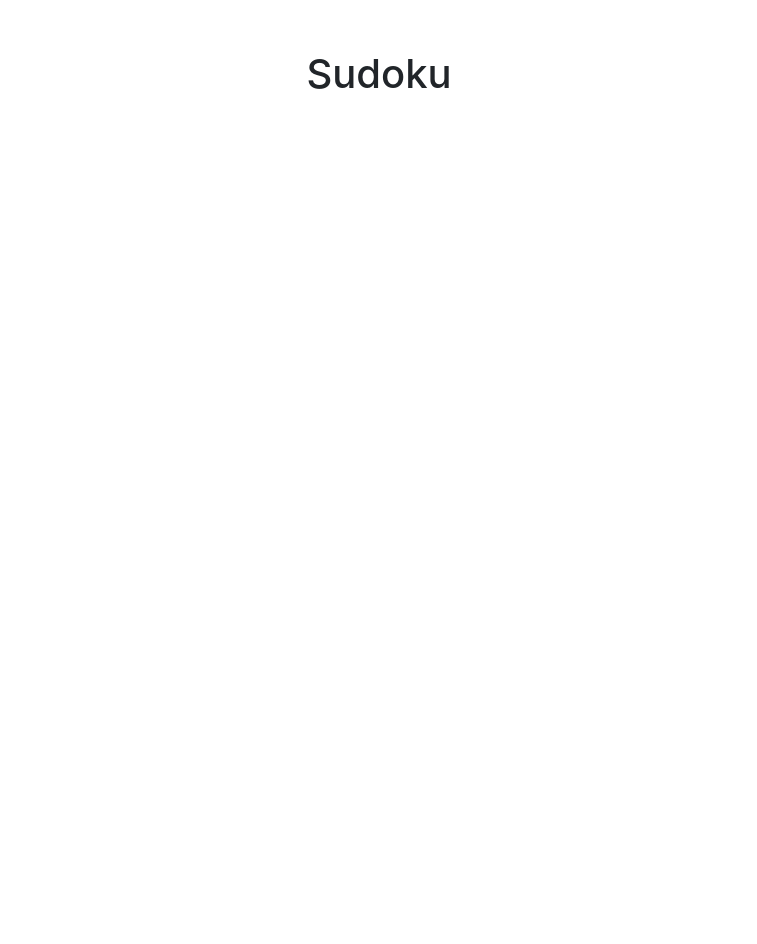
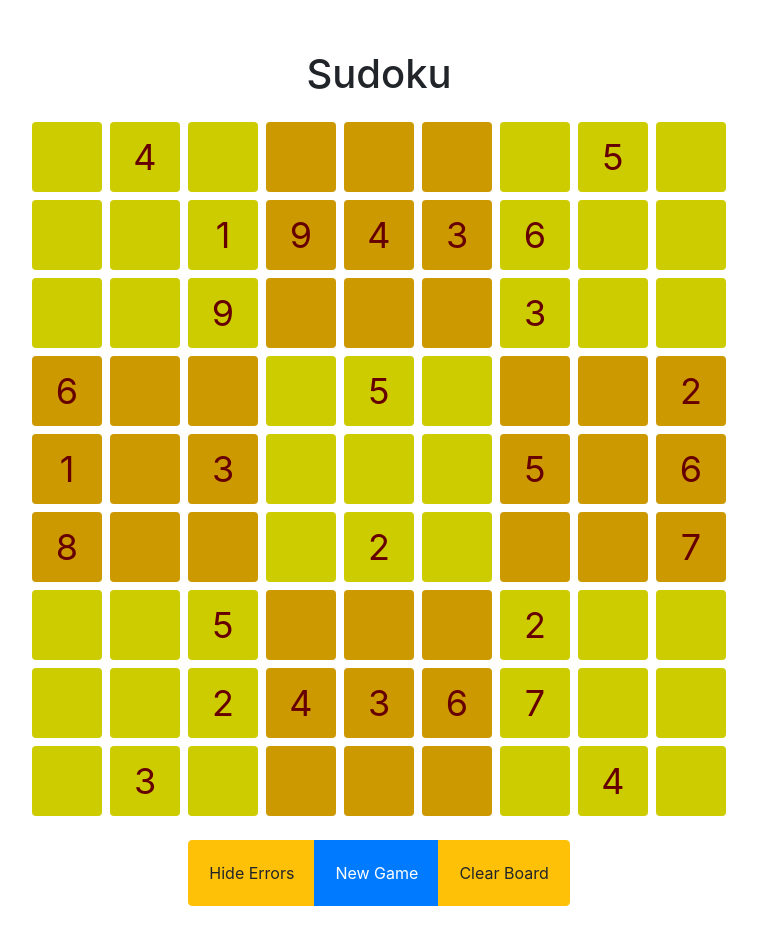
Before and after one commit to strakers/sudoku-js, a plain HTML site: page index.html in a window 1280 px wide. Shown: the whole page, without its empty margins (261-1018 px from the left). Before the commit the page ends 800 px from the top, so only its background shows below. Drawn offline with nearby package versions, Linux system fonts and the light colour scheme.

Commit message:
Call sudoku builder from index page

```diff
--- a/assets/sudoku.js
+++ b/assets/sudoku.js
@@ -12,7 +12,7 @@ function sudokuBuilder( opts ){
     defaults.newGameText = opts.newGameText || "New Game";
     defaults.completeMessage = opts.completeMessage || "Congratulations! You have completed the board!";
     defaults.toggleErrorText = opts.toggleErrorText || ["Hide Errors","Show Errors"];
-    defaults.defaultLevel = opts.defaultLevel || "easy";
+    defaults.defaultLevel = opts.level || "easy";
     defaults.showErrors = opts.showErrors || false;
 
     /* --------------------------------------------------------------------------- */
--- a/index.html
+++ b/index.html
@@ -47,6 +47,14 @@
     </div>
 
     <script type="text/javascript" src="assets/sudoku.js"></script>
+    <script type="text/javascript">
+        (function(o){
+            let sudoku = sudokuBuilder(o);
+        })({
+            level: 'easy',
+            showErrors: true
+        });
+    </script>
 
     <!--<script>
         (function(i,s,o,g,r,a,m){i['GoogleAnalyticsObject']=r;i[r]=i[r]||function(){
```
